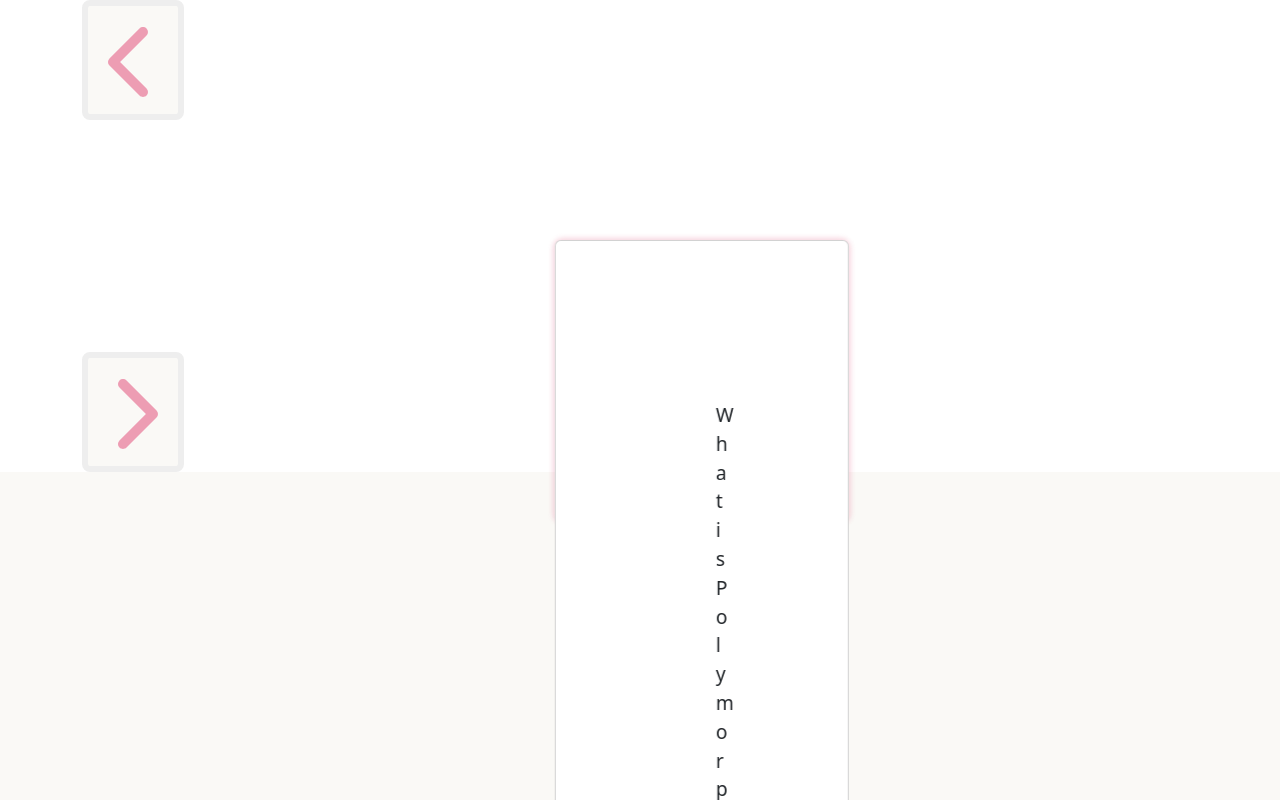
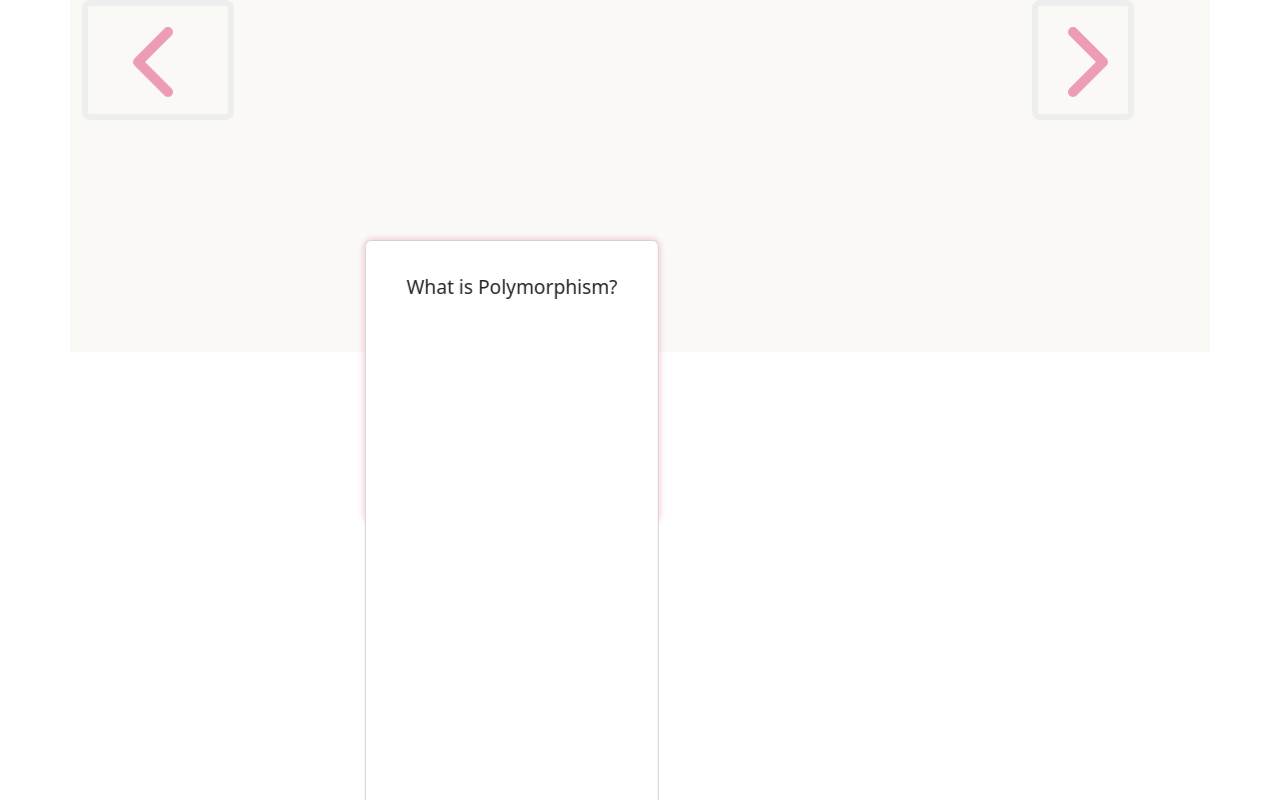
Before and after one commit to sarahwylie/flashcards, a React (Create React App) app: page / in a window 1280 px wide. Shown: the top 800 px of the page. Built offline with nearby package versions, Linux system fonts and the light colour scheme.

Commit message:
adding queries

```diff
--- a/src/App.js
+++ b/src/App.js
@@ -34,7 +34,7 @@ const App = () => {
     <Container className="container">
       <Row>
         <Col className='arrow-col'>
-                    <FontAwesomeIcon icon={faChevronLeft} onClick={slideLeft} size="5x" className='arrow' border />
+          <FontAwesomeIcon icon={faChevronLeft} onClick={slideLeft} size="5x" className='arrow' border fixedWidth />
         </Col>
         <Col key={index} className="card-container" sm={8}>
           {queries.map((query, n) => {
@@ -45,7 +45,8 @@ const App = () => {
         <Col>
           <FontAwesomeIcon icon={faChevronRight} onClick={slideRight} size="5x" className='arrow' border />
         </Col>
-            </Row>      </Container>
+      </Row>
+    </Container>
   );
 }
 
--- a/src/components/Queries.js
+++ b/src/components/Queries.js
@@ -64,6 +64,12 @@ const queries = [
       question: 'What is an S-expression?',
       answer: 'In computer programming, an S-expression (or symbolic expression, abbreviated as sexpr or sexp) is an expression in a like-named notation for nested list (tree-structured) data. S-expressions were invented for and popularized by the programming language Lisp, which uses them for source code as well as data.',
       source: 'https://en.wikipedia.org/wiki/S-expression'
+    },
+    {
+      id: 12,
+      question: 'What are the naming rules for variables in C#?',
+      answer: 'Alphanumeric characters and the underscore character are allowed. Names cannot begin with a number and cannot be a keyword (such as string or int).',
+      source: 'https://learn.microsoft.com/en-us/training/modules/csharp-literals-variables/4-exercise-variables'
     }
   ]
 
--- a/src/index.css
+++ b/src/index.css
@@ -5,7 +5,7 @@
     sans-serif;
   -webkit-font-smoothing: antialiased;
   -moz-osx-font-smoothing: grayscale;
-  background-color: #faf9f6;
+  /* background-color: #faf9f6; */
 }
 code {
   font-family: source-code-pro, Menlo, Monaco, Consolas, "Courier New",
@@ -14,7 +14,8 @@ code {
 
 .container {
   width: 100%;
-  align-items: center;
+  /* align-items: center; */
+  background-color: #faf9f6;
 }
 
 .current-card {
@@ -49,7 +50,7 @@ code {
 .front,
 .back {
   /* position: absolute; */
-  padding: 10rem;
+  padding: 2rem;
   backface-visibility: hidden;
   font-size: larger;
 }
@@ -88,7 +89,7 @@ code {
   position: relative;
   width: 100%;
   height: 22rem;
-  margin-left: 10rem;
+  /* margin-left: 10rem; */
 }
 
 /* .source {
```
Lines whose indentation alone changed are shown as unchanged.
